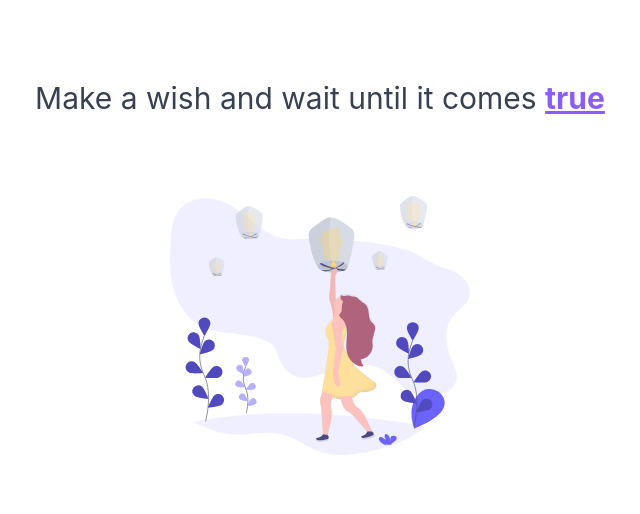
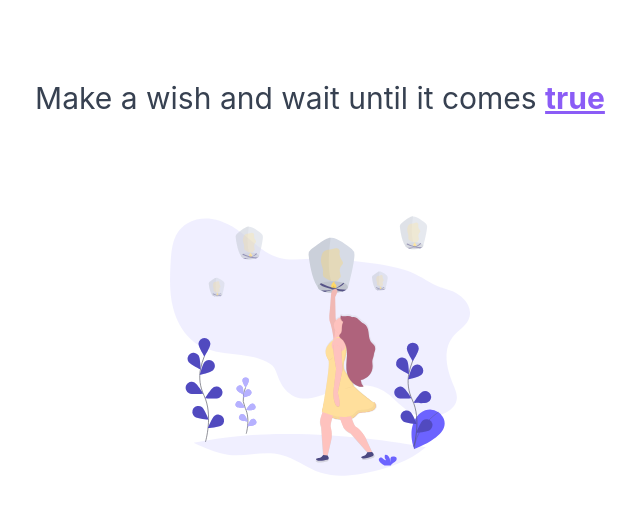
Before and after one commit to afatihyavasi/have-a-wish, a Next.js app: page / in a window 1280 px wide. Shown: the top 514 px of the page, without its empty margins (320-960 px from the left). Built offline with nearby package versions, Linux system fonts and the light colour scheme; no server answers.

Commit message:
Fix Auth component img.
img change to next/image component

```diff
--- a/components/Auth/index.tsx
+++ b/components/Auth/index.tsx
@@ -1,5 +1,6 @@
 import StyledFirebaseAuth from 'react-firebaseui/StyledFirebaseAuth';
 import firebaseClient from 'firebaseConfig/client';
+import Image from 'next/image'
 
 const uiConfig = {
    signInFlow: 'popup',
@@ -15,7 +16,7 @@ const Auth = () => {
             <span className={'text-purple-500 font-bold underline'}>true</span>
          </h1>
          <figure className={'flex justify-center my-20'}>
-            <img
+            <Image
                src={'/wishes.svg'}
                alt={'Cover pic'}
                width={300}
```
